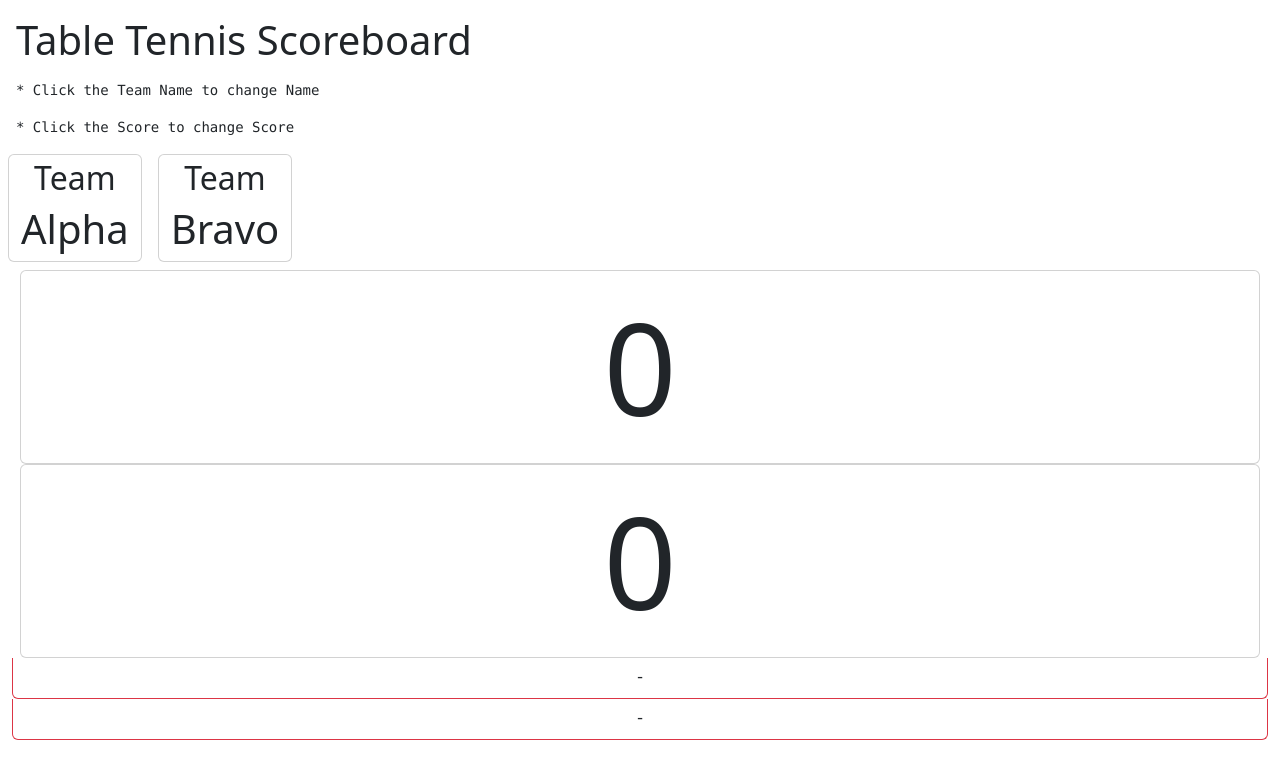
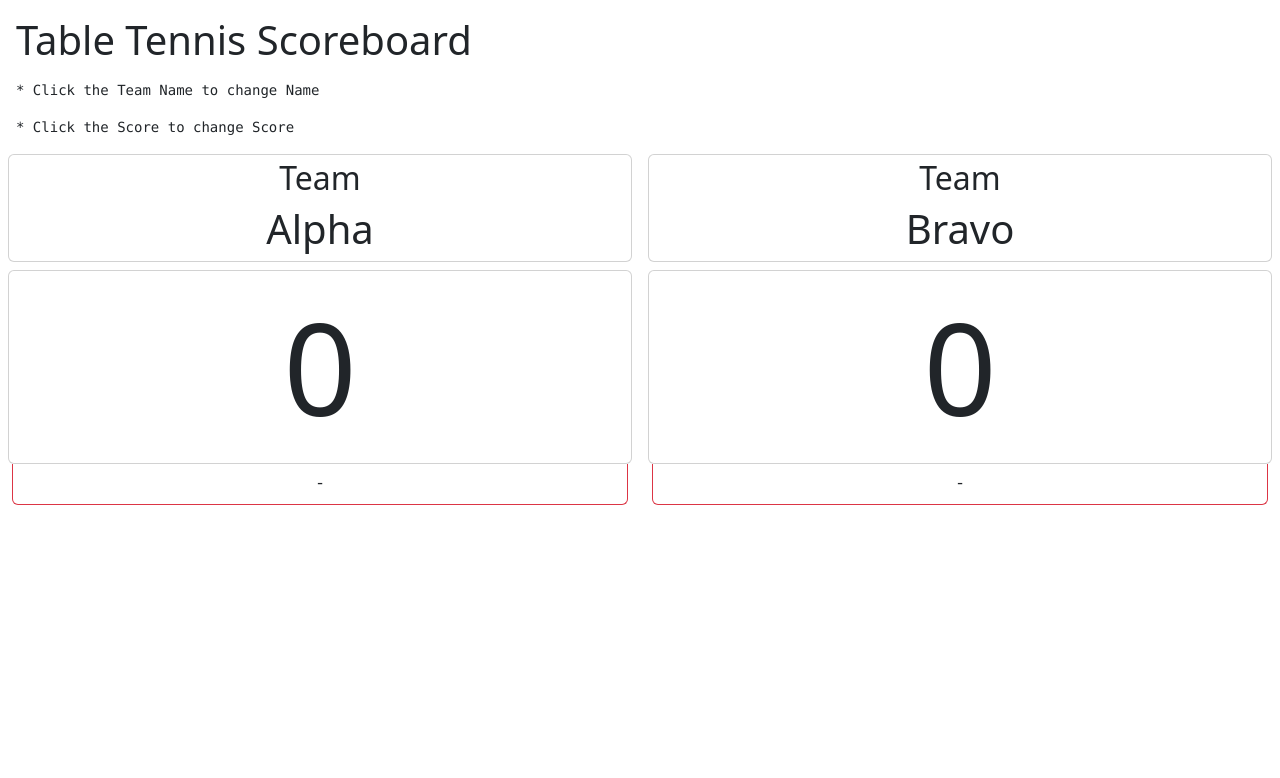
Before and after one commit to luigi-2ba3/sports-scoreboard, a plain HTML site: page index.html in a window 1280 px wide. Drawn offline with Linux system fonts and the light colour scheme.

Commit message:
fix index.html

```diff
--- a/index.html
+++ b/index.html
@@ -11,26 +11,26 @@
 		<pre class="ms-3">* Click the Score to change Score</pre>
 		<div class="container-fluid overflow-hidden text-center">
 			<div class="row">
-				<div class="col-auto card mx-2">
+				<div class="col card mx-2">
 					<h2 class="mt-1">Team</h2>
 					<div class="team1"><h1>Alpha</h1></div>
 				</div>
-				<div class="col-auto card mx-2">
+				<div class="col card mx-2">
 					<h2 class="mt-1">Team</h2>
 					<div class="team2"><h1>Bravo</h1></div>
 				</div>
 			</div>
-			<div class="row-auto mt-2">
+			<div class="row mt-2">
 				<div class="col card mx-2 team1score">
 					<span class="score">0</span>
 				</div>
-				<div class="col-auto card mx-2 team2score">
+				<div class="col card mx-2 team2score">
 					<span class="score">0</span>
 				</div>
 			</div>
-			<div class="row-auto">
-				<div class="col-auto"><button type="button" class="card-footer btn btn-danger rounded-bottom-2 py-2 team1deduct" style="width: 100%;"><span style="font-family: monospace">-</span></button></div>
-				<div class="col-auto"><button type="button" class="card-footer btn btn-danger rounded-bottom-2 py-2 team2deduct" style="width: 100%;"><span style="font-family: monospace">-</span></button></div>
+			<div class="row">
+				<div class="col"><button type="button" class="card-footer btn btn-danger rounded-bottom-2 py-2 team1deduct" style="width: 100%;"><span style="font-family: monospace">-</span></button></div>
+				<div class="col"><button type="button" class="card-footer btn btn-danger rounded-bottom-2 py-2 team2deduct" style="width: 100%;"><span style="font-family: monospace">-</span></button></div>
 			</div>
 		</div>
 		<script src="js.js"></script>
```
